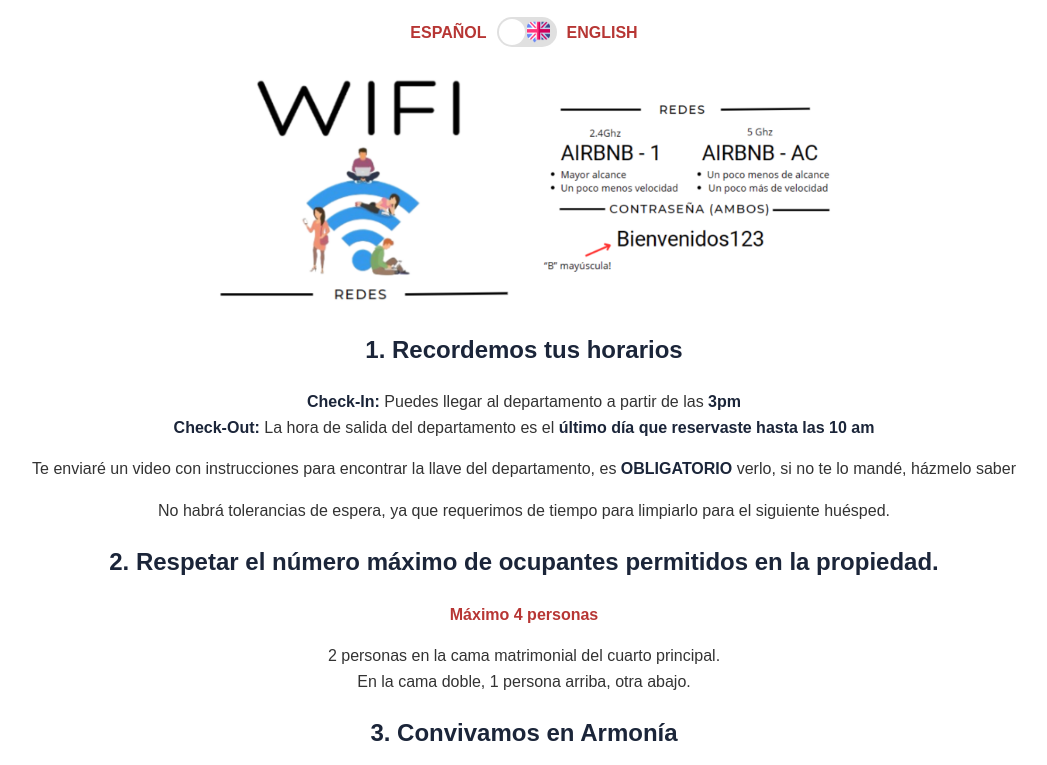
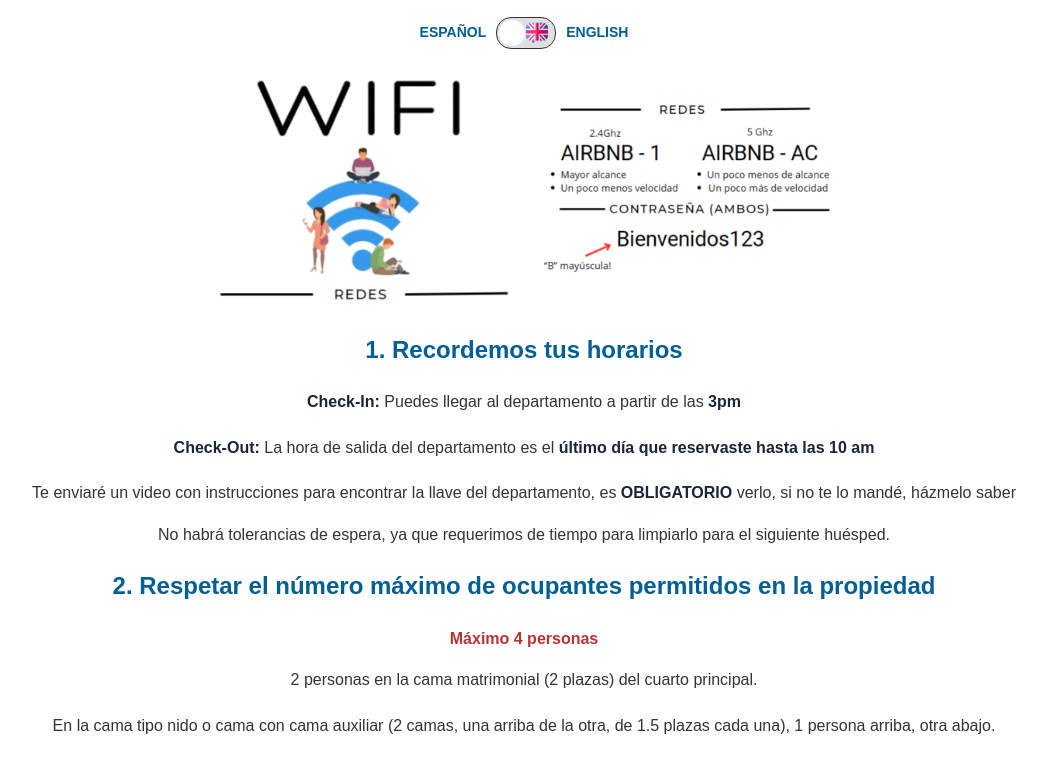
Before and after one commit to alcanfores/alcanfores.github.io, a plain HTML site: page index.html in a window 1280 px wide. Shown: the part 155-920 px from the top of the page, without its empty margins (116-1163 px from the left). Drawn offline with Linux system fonts and the light colour scheme.

Commit message:
Version 1.0

```diff
--- a/alcanfores.js
+++ b/alcanfores.js
@@ -40,12 +40,12 @@ const translations = {
         'en': 'Maximum 4 people'
     },
     'bedroomOccupancy': {
-        'es': '2 personas en la cama matrimonial del cuarto principal.',
-        'en': '2 people in the double bed of the main room.'
+        'es': '2 personas en la cama matrimonial (2 plazas) del cuarto principal.',
+        'en': '2 people in the double bed (full size) of the main bedroom.'
     },
     'bunkBedOccupancy': {
-        'es': 'En la cama doble, 1 persona arriba, otra abajo.',
-        'en': 'In the bunk bed, 1 person on top, another below.'
+        'es': 'En la cama tipo nido o cama con cama auxiliar (2 camas, una debajo de la otra, de 1.5 plazas cada una), 1 persona en la cama principal, otra en la cama auxiliar.',
+        'en': 'On the trundle bed (2 beds, one under the other, each 1.5 size), 1 person on the main bed, another on the pull-out bed.'
     },
     'harmonyRules': {
         'es': '3. Convivamos en Armonía',
--- a/custom.css
+++ b/custom.css
@@ -124,6 +124,8 @@ ul{
 .language-label {
     font-weight: bold;
     margin: 0 10px;
+    color: #005f94;
+    font-size: 14px;
 }
 
 .language-switch {
@@ -144,6 +146,7 @@ ul{
     border-radius: 15px;
     cursor: pointer;
     overflow: hidden;
+    border: 0.5px solid;
 }
 
 .toggle-label:before {
@@ -193,6 +196,14 @@ ul{
     opacity: 1;
 }
 
+.reglas h2, .instrucciones h2, .contacto h2, .contacto h3{
+    color: #005f94;
+}
+
+li{
+    margin-bottom: 20px;
+}
+
 /* Para móviles */
 @media (max-width: 768px) {
     .instrucciones.grid-container {
--- a/index.html
+++ b/index.html
@@ -45,11 +45,11 @@
             <p data-translate="videoInstructions">Te enviaré un video con instrucciones para encontrar la llave del departamento, es <strong>OBLIGATORIO</strong> verlo, si no te lo mandé, házmelo saber</p>
             <p data-translate="noWaitingTime">No habrá tolerancias de espera, ya que requerimos de tiempo para limpiarlo para el siguiente huésped.</p>
 
-            <h2 data-translate="maxOccupants">2. Respetar el número máximo de ocupantes permitidos en la propiedad.</h2>
+            <h2 data-translate="maxOccupants">2. Respetar el número máximo de ocupantes permitidos en la propiedad</h2>
             <p><strong class="importante" data-translate="maxPeople">Máximo 4 personas</strong></p>
             <ul>
-                <li data-translate="bedroomOccupancy">2 personas en la cama matrimonial del cuarto principal.</li>
-                <li data-translate="bunkBedOccupancy">En la cama doble, 1 persona arriba, otra abajo.</li>
+                <li data-translate="bedroomOccupancy">2 personas en la cama matrimonial (2 plazas) del cuarto principal.</li>
+                <li data-translate="bunkBedOccupancy">En la cama tipo nido o cama con cama auxiliar (2 camas, una arriba de la otra, de 1.5 plazas cada una), 1 persona arriba, otra abajo.</li>
             </ul>
 
             <h2 data-translate="harmonyRules">3. Convivamos en Armonía</h2>
```
